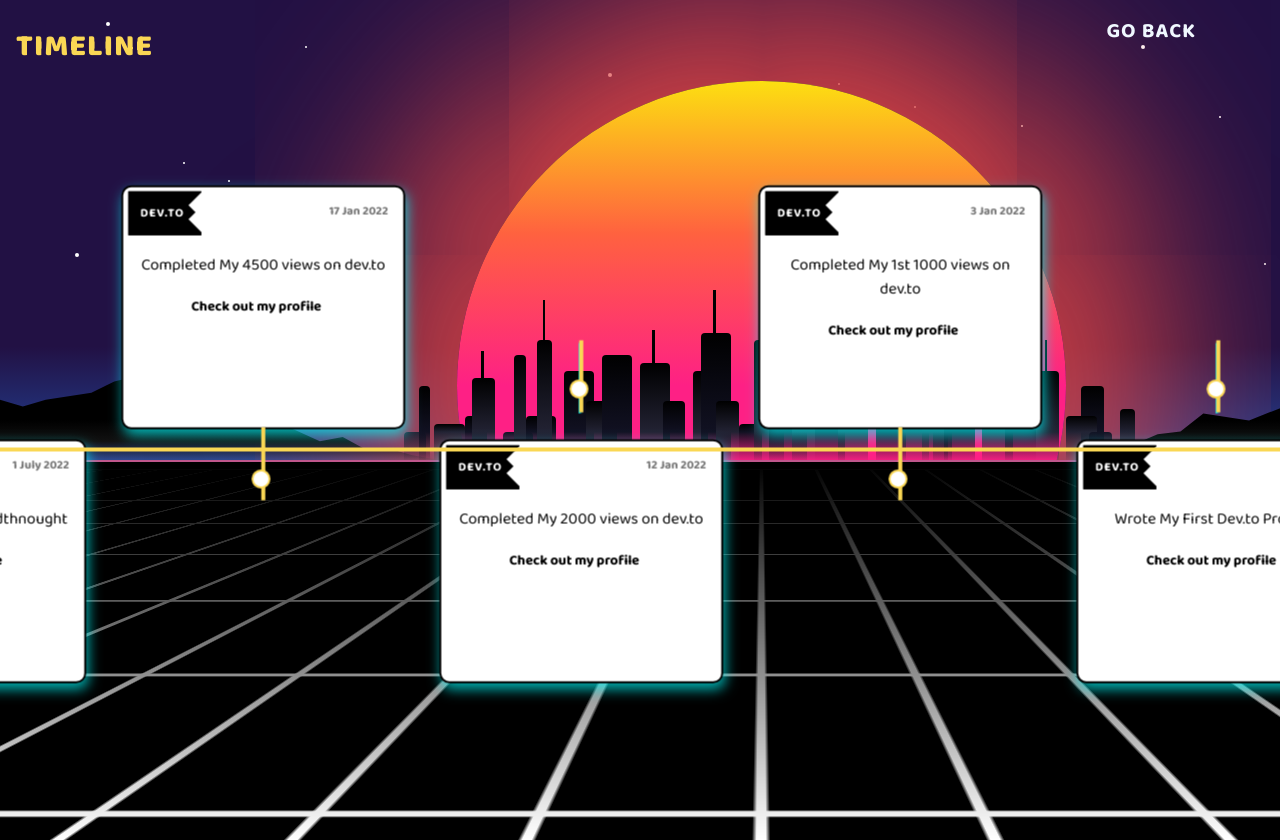
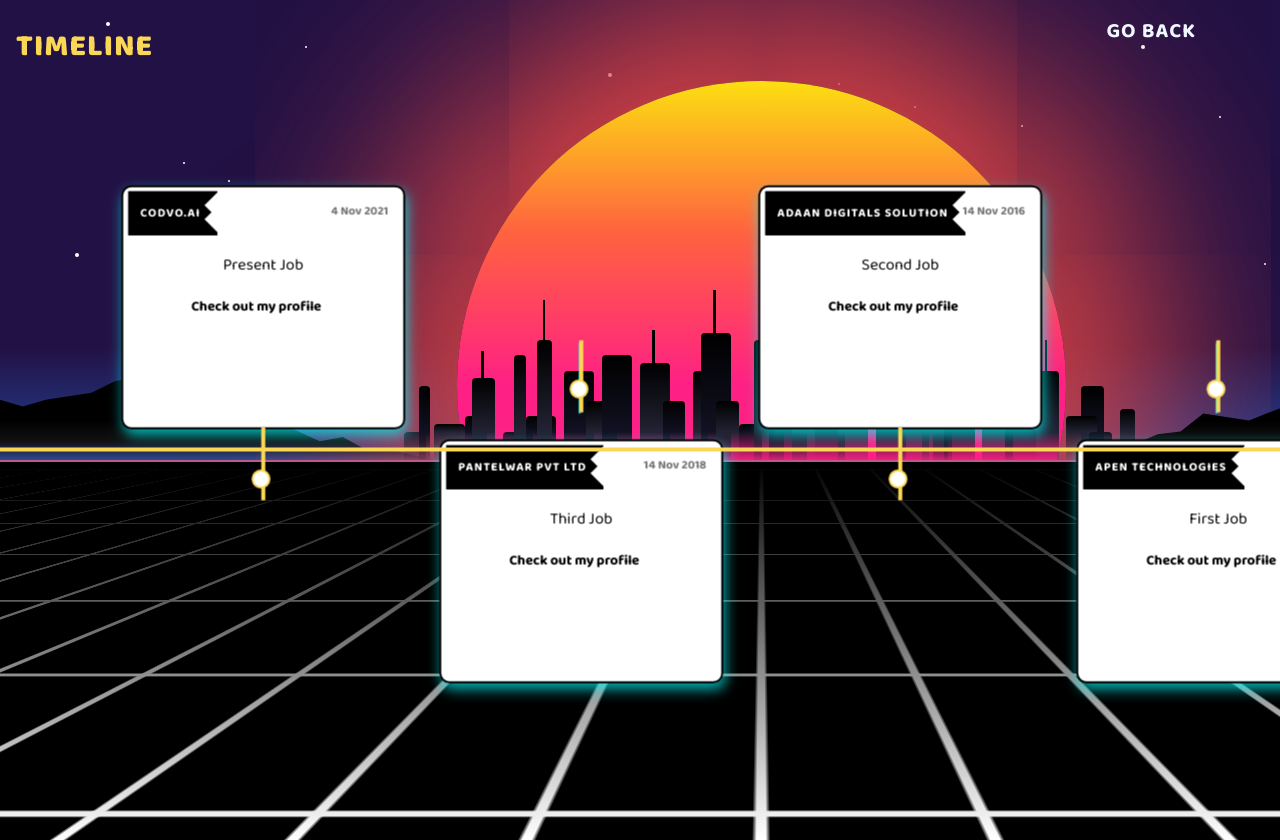
Before and after one commit to Mohit58/portfolio, a React (Create React App) app: page /timeline in a window 1280 px wide. Shown: the top 840 px of the page. Built offline with nearby package versions, Linux system fonts and the light colour scheme; a web font is replaced by a local one.

Commit message:
added gitignore files

```diff
--- a/src/components/About.js
+++ b/src/components/About.js
@@ -2,7 +2,6 @@
 import AboutUs from "../assets/images/about.png"
 import "../styles/about.css"
 import PacmanLoader	 from "react-spinners/PacmanLoader";
-
 
 const override = {
   display: "block",
@@ -10,10 +9,6 @@
   borderColor: "red",
   marginTop:"21rem",
 };
-
-
-
-
 function About() {
   let [loading, setLoading] = useState(true);
 
--- a/src/components/Background.js
+++ b/src/components/Background.js
@@ -1,10 +1,7 @@
 import React from 'react';
 import "../styles/background.css"
-
-
 function Background() {
   return (
-
     <div id="retrobg">
               <div id="retrobg-sky">
               <div id="retrobg-stars">
@@ -149,8 +146,7 @@
           </div>
           <div id="retrobg-groundShadow"></div>
         </div>
-          </div>
-
+      </div>
   )
 }
 
--- a/src/components/Contact.js
+++ b/src/components/Contact.js
@@ -13,14 +13,12 @@
     marginTop:"21rem",
   };
 
-
 function Contact() {
-
     const position = [29.472561,77.707130]
     const form = useRef();
+    const [loading, setLoading] = useState(true);
     const sendEmail = (e) => {
         e.preventDefault();
-
         emailjs.sendForm('service_90674qt', 'template_wfc6fhd', form.current, 'VPBwW_dwnhH7M6Gi4')
           .then((result) => {
               console.log(result.text);
@@ -29,8 +27,6 @@
           });
           e.target.reset();
       };
-
-      let [loading, setLoading] = useState(true);
 
     useEffect(()=>{
         setTimeout(()=>{
@@ -64,8 +60,6 @@
                     </form>
                 </div>
             </div>
-
-           {/* <div className="right map> */}
            <div className=" map-wrap">
                <div className="map-info">
                    Mohit Kumar
@@ -84,10 +78,8 @@
     </Marker>
   </MapContainer>
   </div>
-
   </div>}
   </>
-
     )
 }
 
--- a/src/components/Home.js
+++ b/src/components/Home.js
@@ -19,6 +19,7 @@
       setLoading(false);
     }, 1200);
   });
+
   return (
     <div className="Home">
       {loading ? (
--- a/src/components/Sidebar.js
+++ b/src/components/Sidebar.js
@@ -11,9 +11,6 @@
   faTimeline,
 } from "@fortawesome/free-solid-svg-icons";
 import useHover from "../hooks/useHover";
-
-// npm i --save @fortawesome/free-brands-svg-icons
-// import { faGithub,faInstagram } from '@fortawesome/free-brands-svg-icons'
 import {
   faInstagram,
   faGithub,
--- a/src/components/Timeline.js
+++ b/src/components/Timeline.js
@@ -5,8 +5,8 @@
 import "../styles/timeline.css";
 
 function Timeline() {
-  return (<>
-
+  return (
+  <>
     <div  className='background'>
        <Background/>
        <div className='heading timeline__heading'>
@@ -25,9 +25,7 @@
             })
         }
     </div>
-
     </div>
-
   </>
   )
 }
--- a/src/components/TimelineData.js
+++ b/src/components/TimelineData.js
@@ -1,54 +1,36 @@
 const data = [
     {
-        heading:"Wrote My First Dev.to Program",
-        date:"1 Jan 2022",
-        link:"https://dev.to/jay123",
-        origin : "Dev.to",
+        heading:"First Job",
+        date:"16 Aug 2016",
+        link:"https://www.aspentech.com/en",
+        origin : "Apen Technologies",
         originColor: "Black",
         conversionText : "Check out my profile"
     },
     {
-        heading:"Completed My 1st 1000 views on dev.to",
-        date:"3 Jan 2022",
-        link:"https://dev.to/jay123",
-        origin : "Dev.to",
+        heading:"Second Job",
+        date:"14 Nov 2016",
+        link:"https://www.adaan.com/",
+        origin : "Adaan Digitals Solution",
         originColor: "Black",
         conversionText :  "Check out my profile"
     },
     {
-        heading:"Completed My 2000 views on dev.to",
-        date:"12 Jan 2022",
-        link:"https://dev.to/jay123",
-        origin : "Dev.to",
+        heading:"Third Job",
+        date:"14 Nov 2018",
+        link:"https://pantelwar.com/",
+        origin : "Pantelwar Pvt Ltd",
         originColor: "Black",
         conversionText :  "Check out my profile"
     },
     {
-        heading:"Completed My 4500 views on dev.to",
-        date:"17 Jan 2022",
-        link:"https://dev.to/jay123",
-        origin : "Dev.to",
+        heading:"Present Job",
+        date:"4 Nov 2021",
+        link:"https://www.codvo.ai/",
+        origin : "Codvo.ai",
         originColor: "black",
         conversionText :  "Check out my profile"
     },
-    {
-        heading:"Got 1st Internship at Dreadthnought",
-        date:"1 July 2022",
-        link:"https://linkedIn.com/jayant",
-        origin : "LinkedIn",
-        originColor: "#0a66c2",
-        conversionText :  "Check out my profile"
-    },
-    {
-        heading:"Got 2nd Internship at Errsole",
-        date:"15 July 2022",
-        link:"https://linkedIn.com/jayant",
-        origin : "LinkedIn",
-        originColor: "#0a66c2",
-        conversionText :  "Check out my profile"
-    },
-
-
 ]
 
 export default data;
```
Also changed, not shown: src/components/TimelineItems.js (+0 -7 lines), 1 other file (tests, documents, lock files or other folders).
